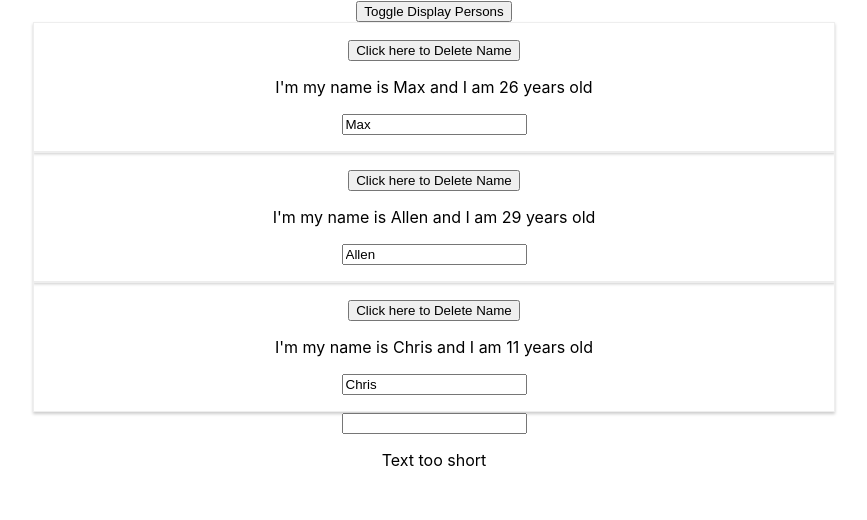
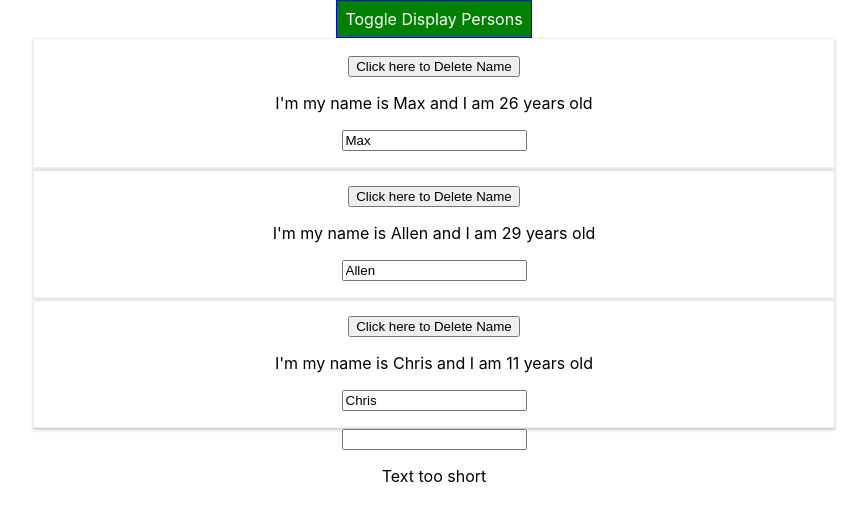
Before and after one commit to prathv/ReactApp, a React (Create React App) app: page / in a window 1280 px wide. Shown: the top 520 px of the page, without its empty margins (206-1073 px from the left). Built offline with nearby package versions, Linux system fonts and the light colour scheme.

Commit message:
added dynamic styles

```diff
--- a/src/App.js
+++ b/src/App.js
@@ -54,6 +54,15 @@ class App extends Component {
         let person = null;
         let length = 0;
 
+        const style =  {
+            backgroundColor: 'red',
+            color:"white",
+            font:"inherit",
+            border:"1px solid blue",
+            padding:"8px",
+            cursor:"pointer"
+        }
+
         if(this.state.stateShow){
 
             person = (
@@ -68,12 +77,14 @@ class App extends Component {
                         />
                     })
                    }
+
                </div>
             );
+            style.backgroundColor = 'green';
         }
         return (
             <div className="App">
-                <button onClick={this.changeStateShow}> Toggle Display Persons</button>
+                <button style={style} onClick={this.changeStateShow}> Toggle Display Persons</button>
                     {person}
 
                 <div>
```
